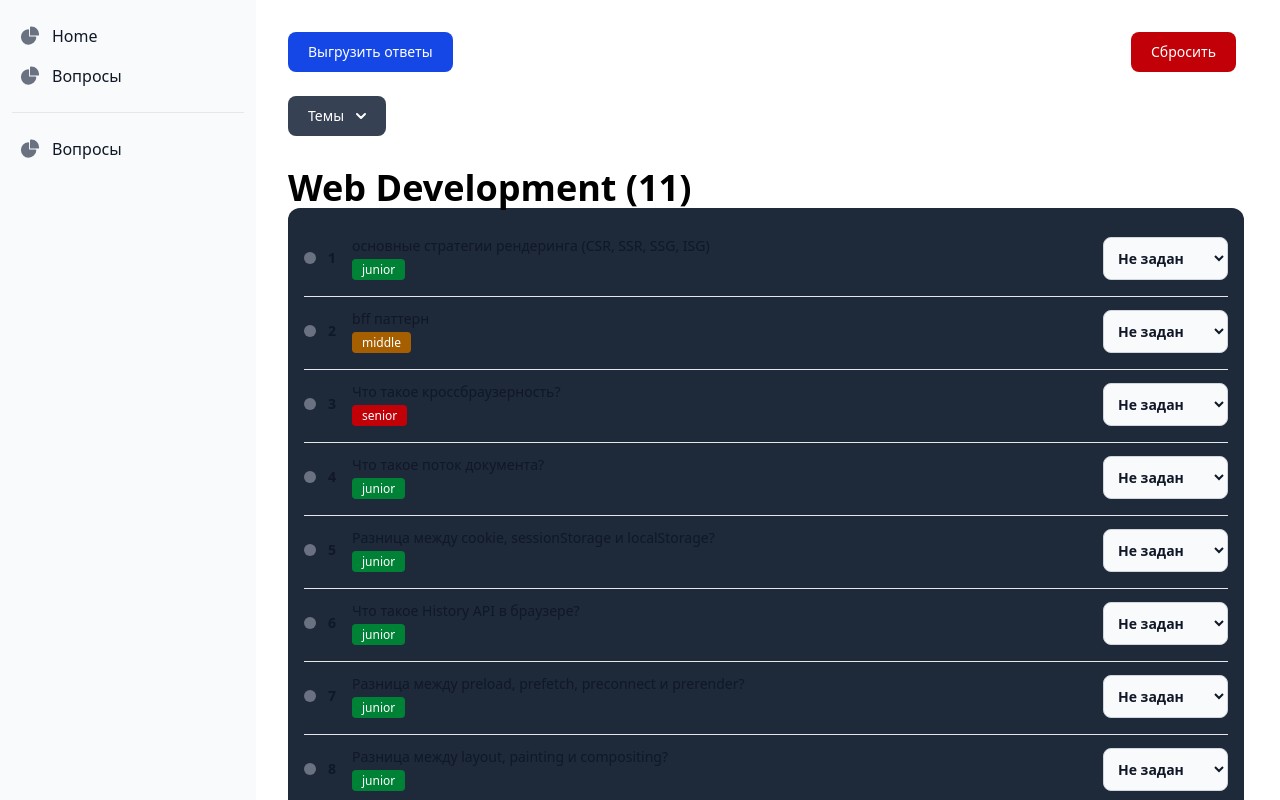
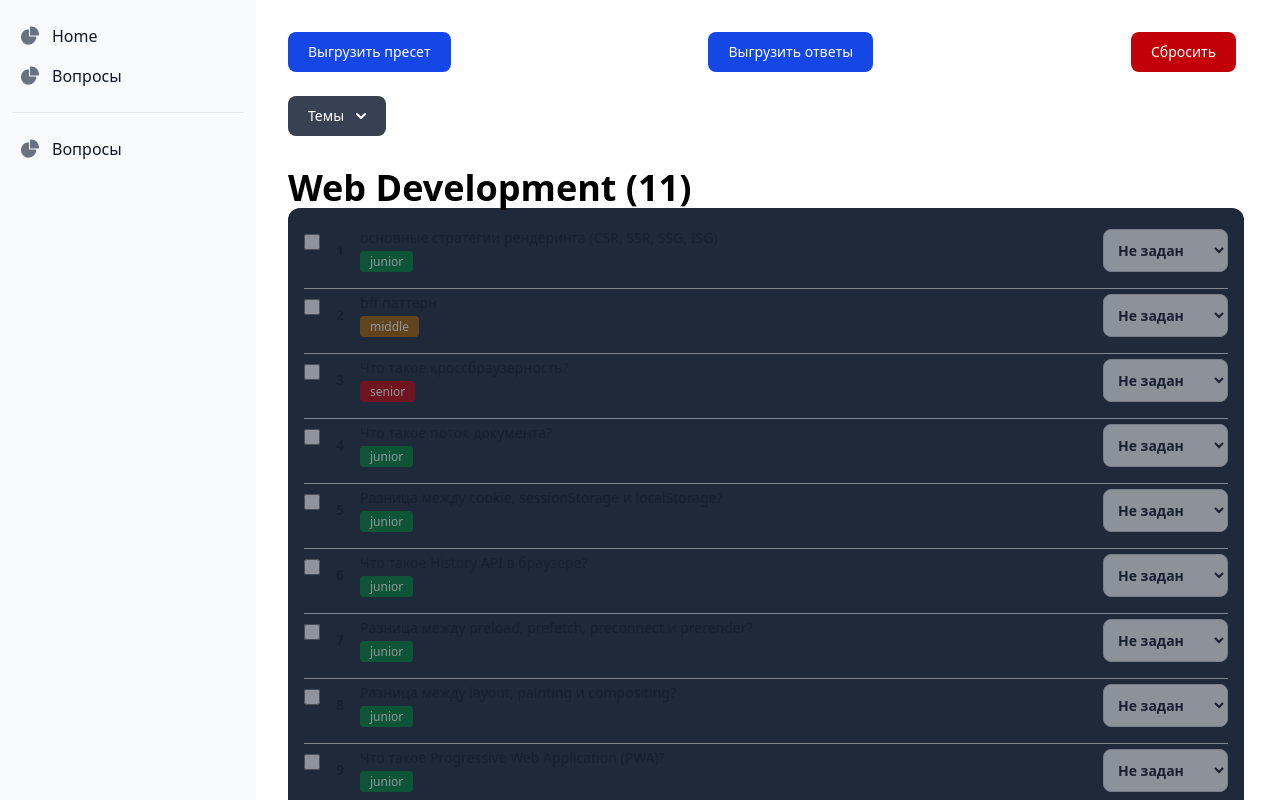
Before and after one commit to mamblijoe/tech-interview-helper, a React (Vite) app: page /questions in a window 1280 px wide. Shown: the top 800 px of the page. Built offline with nearby package versions, Linux system fonts and the light colour scheme.

Commit message:
sort and select

```diff
--- a/src/components/Questions/index.tsx
+++ b/src/components/Questions/index.tsx
@@ -5,7 +5,7 @@ const Questions = () => {
   const [controlledQuestions, setControlledQuestions] = useState(theory);
   const [selectedGroup, setSelectedGroup] = useState<string[]>([]);
   const [open, setOpen] = useState(false);
-  console.log("===>", selectedGroup);
+
   // console.log(
   //   JSON.stringify(theory.map((item, index) => ({ ...item, id: index + 1 }))),
   // );
@@ -46,7 +46,19 @@ const Questions = () => {
     }
 
     candidate.rate = rate;
-    console.log({ candidate, id, rate });
+    setControlledQuestions(copied);
+    saveData();
+  };
+
+  const selectQuestion = (id: number) => {
+    const copied = [...controlledQuestions];
+    const candidate = copied.find((item) => item.id === id);
+
+    if (!candidate) {
+      return;
+    }
+
+    candidate.selected = !candidate.selected;
     setControlledQuestions(copied);
     saveData();
   };
@@ -64,20 +76,6 @@ const Questions = () => {
 
     return Object.entries(Object.groupBy(filterByGroup, ({ group }) => group));
   };
-  const getRateColor = (rate: string) => {
-    switch (rate) {
-      case "default":
-        return "bg-gray-500";
-      case "pass":
-        return "bg-red-500";
-      case "bad":
-        return "bg-pink-500";
-      case "good":
-        return "bg-yellow-500";
-      case "great":
-        return "bg-green-500";
-    }
-  };
 
   const getLvlColor = (lvl: string) => {
     switch (lvl) {
@@ -94,6 +92,18 @@ const Questions = () => {
     return Array.from(new Set(theory.map((item) => item.group)));
   };
 
+  const toJsonAndDownload = (name: string, data: unknown) => {
+    const dataStr =
+      "data:text/json;charset=utf-8," +
+      encodeURIComponent(JSON.stringify(data));
+    const downloadAnchorNode = document.createElement("a");
+    downloadAnchorNode.setAttribute("href", dataStr);
+    downloadAnchorNode.setAttribute("download", `${name}.json`);
+    document.body.appendChild(downloadAnchorNode);
+    downloadAnchorNode.click();
+    downloadAnchorNode.remove();
+  };
+
   const downloadResults = () => {
     const extractedData = controlledQuestions
       .filter((item) => item.rate !== "default")
@@ -101,15 +111,17 @@ const Questions = () => {
         rate: item.rate,
         question: item.question,
       }));
-    const dataStr =
-      "data:text/json;charset=utf-8," +
-      encodeURIComponent(JSON.stringify(extractedData));
-    const downloadAnchorNode = document.createElement("a");
-    downloadAnchorNode.setAttribute("href", dataStr);
-    downloadAnchorNode.setAttribute("download", "results.json");
-    document.body.appendChild(downloadAnchorNode);
-    downloadAnchorNode.click();
-    downloadAnchorNode.remove();
+
+    if (extractedData.length > 0) {
+      toJsonAndDownload("result", extractedData);
+    }
+  };
+
+  const downloadPreset = () => {
+    const extractedData = controlledQuestions.filter((item) => item.selected);
+    if (extractedData.length > 0) {
+      toJsonAndDownload("preset", extractedData);
+    }
   };
 
   const selectGroup = (checked: boolean, group: string) => {
@@ -126,6 +138,13 @@ const Questions = () => {
     <div>
       <div className="flex-col items-center text-base font-semibold text-gray-900 dark:text-white relative mb-8">
         <div className={"flex mb-4 justify-between"}>
+          <button
+            onClick={downloadPreset}
+            type="button"
+            className="cursor-pointer text-white bg-blue-700 hover:bg-blue-800 focus:ring-4 focus:ring-blue-300 font-medium rounded-lg text-sm px-5 py-2.5 me-2 mb-2 dark:bg-blue-600 dark:hover:bg-blue-700 focus:outline-none dark:focus:ring-blue-800"
+          >
+            Выгрузить пресет
+          </button>
           <button
             onClick={downloadResults}
             type="button"
@@ -212,12 +231,22 @@ const Questions = () => {
               "divide-y divide-gray-200 dark:divide-gray-700 bg-gray-800 rounded-xl p-4"
             }
           >
-            {questions.map((item, index) => (
-              <li className="py-3 sm:pb-4">
+            {questions
+              .sort((a, b) => b.selected - a.selected)
+              .map((item, index) => (
+                <li
+                  className={`py-1 sm:pb-4 cursor-pointer group ${item.selected ? "opacity-100" : "opacity-50"}`}
+                  onClick={() => selectQuestion(item.id)}
+                >
                   <div className="flex items-center space-x-4 rtl:space-x-reverse">
-                  <span
-                    className={`flex w-3 h-3 me-3 ${getRateColor(item.rate)} rounded-full`}
-                  ></span>
+                    <div className="flex items-center mb-4">
+                      <input
+                        name={`selected-${item.id}`}
+                        type="checkbox"
+                        checked={item.selected}
+                        className="w-4 h-4 text-blue-600 bg-gray-100 border-gray-300 rounded-sm focus:ring-blue-500 dark:focus:ring-blue-600 dark:ring-offset-gray-800 focus:ring-2 dark:bg-gray-700 dark:border-gray-600"
+                      />
+                    </div>
                     <p className="text-sm font-bold text-gray-900 truncate dark:text-white">
                       {index + 1}
                     </p>
@@ -236,6 +265,7 @@ const Questions = () => {
                         id="rate"
                         onChange={(e) => updateRate(item.id, e.target.value)}
                         className={`bg-gray-50 border border-gray-300 text-gray-900 text-sm rounded-lg focus:ring-blue-500 focus:border-blue-500 block w-full p-2.5 dark:bg-gray-700 dark:border-gray-600 dark:placeholder-gray-400 dark:text-white dark:focus:ring-blue-500 dark:focus:border-blue-500`}
+                        value={item?.rate}
                       >
                         <option
                           value="default"
```
Also changed, not shown: src/assets/questions/theory.json. Lines whose indentation alone changed are shown as unchanged.
